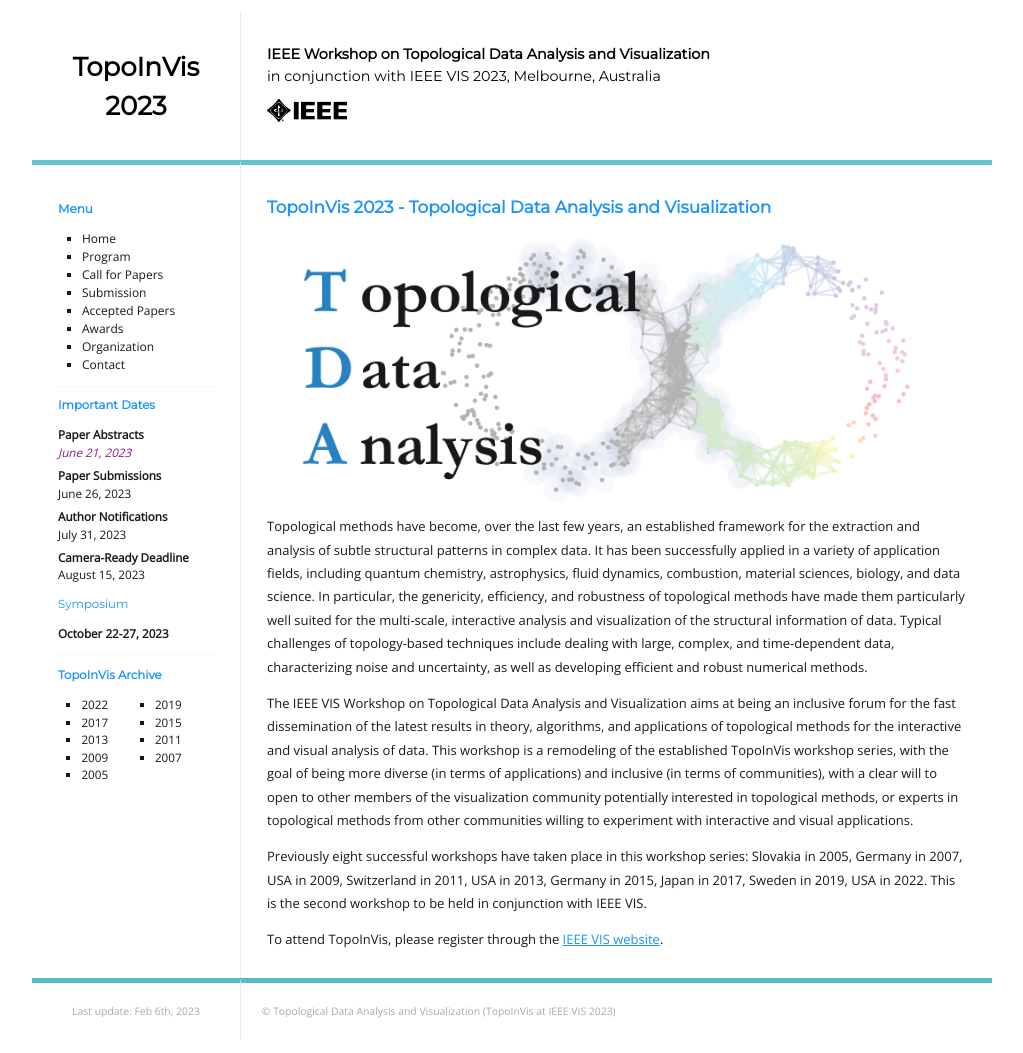
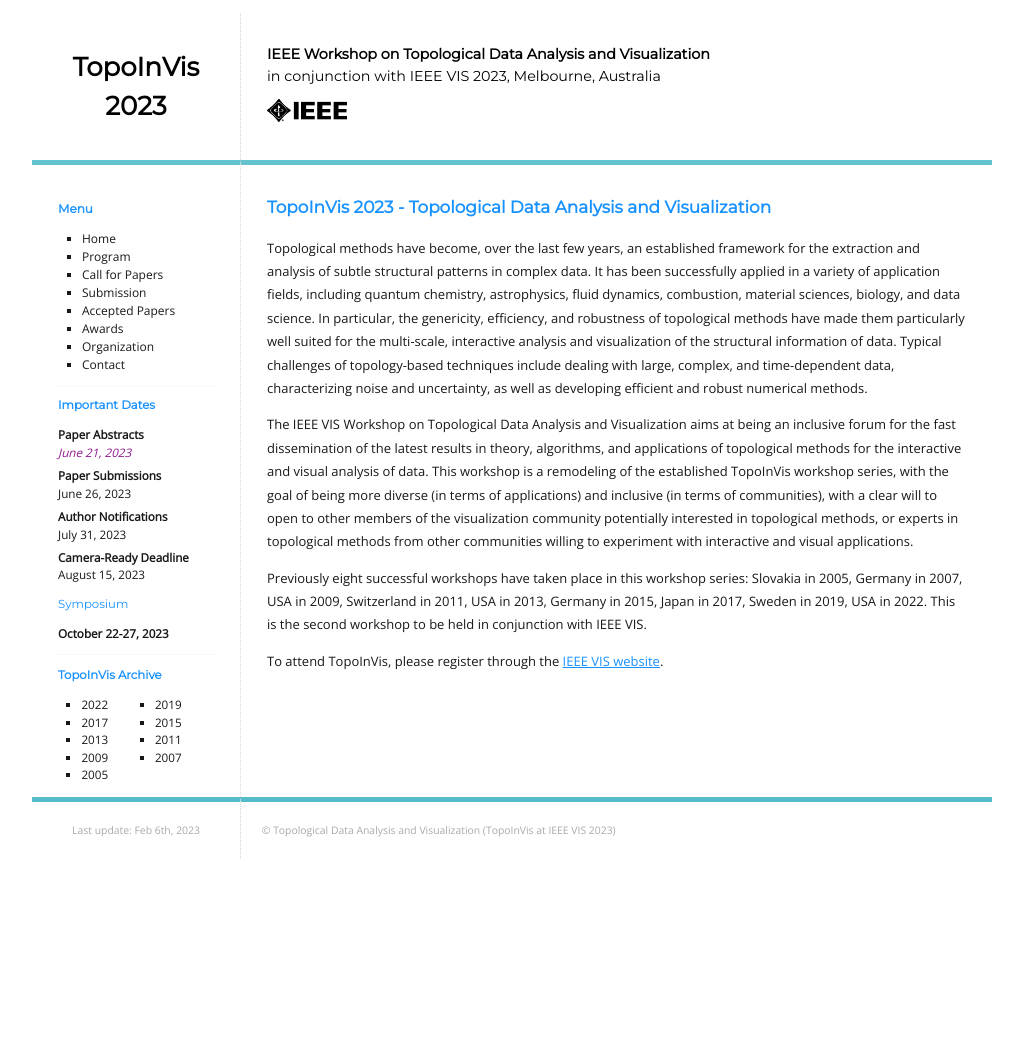
Before and after one commit to TopoInVis-Workshop/2024, a Jekyll site: the page built from _pages/index.md, in a window 1280 px wide. Shown: the whole page, without its empty margins (128-1151 px from the left). Built offline with Jekyll 4.4.1, drawn with Linux system fonts in a browser that asks for light colours; after the commit the page ends 900 px from its top, so only the background shows below that.

Commit message:
Update index.md

```diff
--- a/_pages/index.md
+++ b/_pages/index.md
@@ -5,7 +5,6 @@ title: Home
 
 # TopoInVis 2023 - Topological Data Analysis and Visualization
 
-<img id="teasers" src="assets/teaser.png" />
 
 Topological methods have become, over the last few years, an established
 framework for the extraction and analysis of subtle structural patterns in complex data.
```
